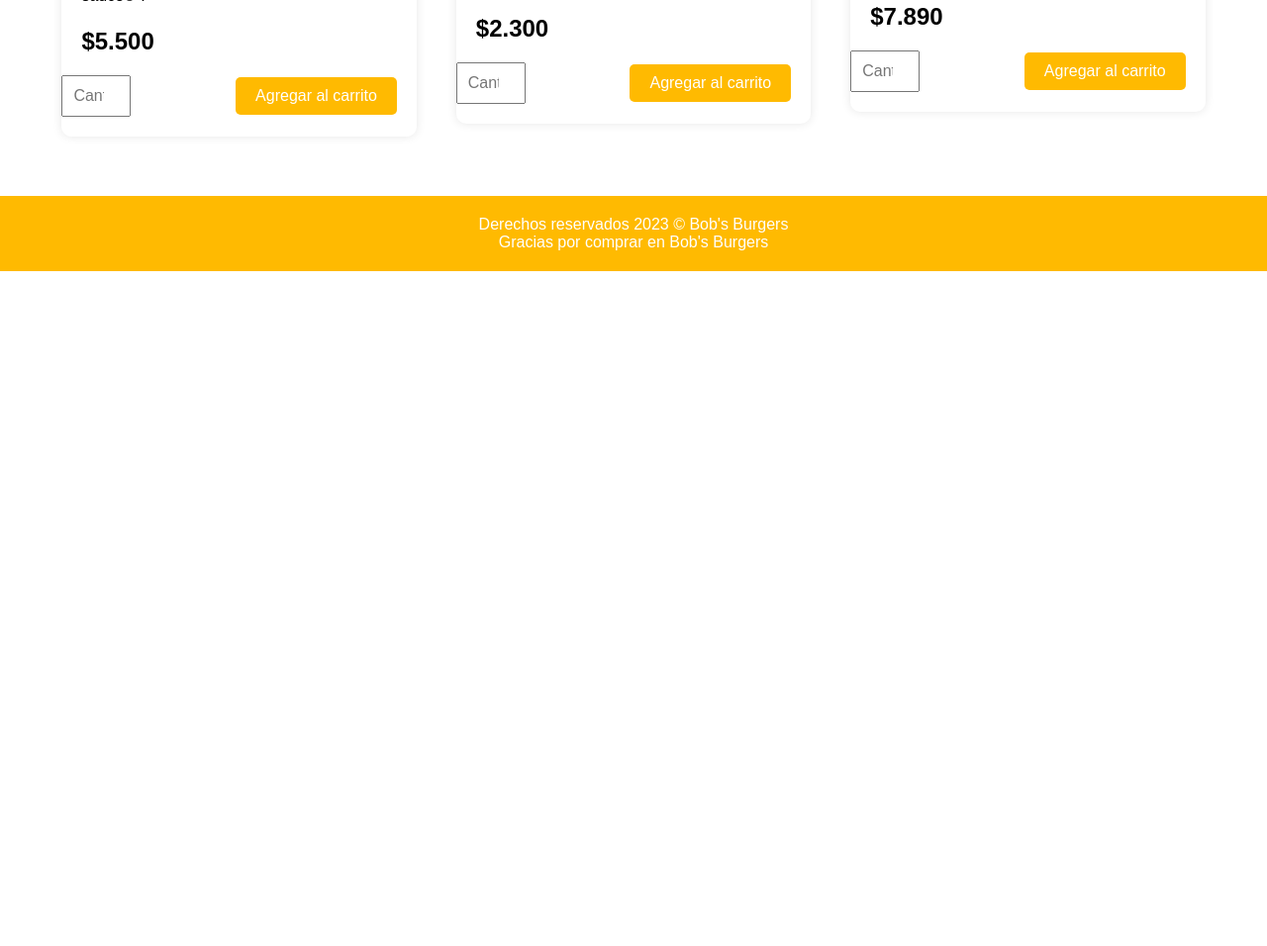
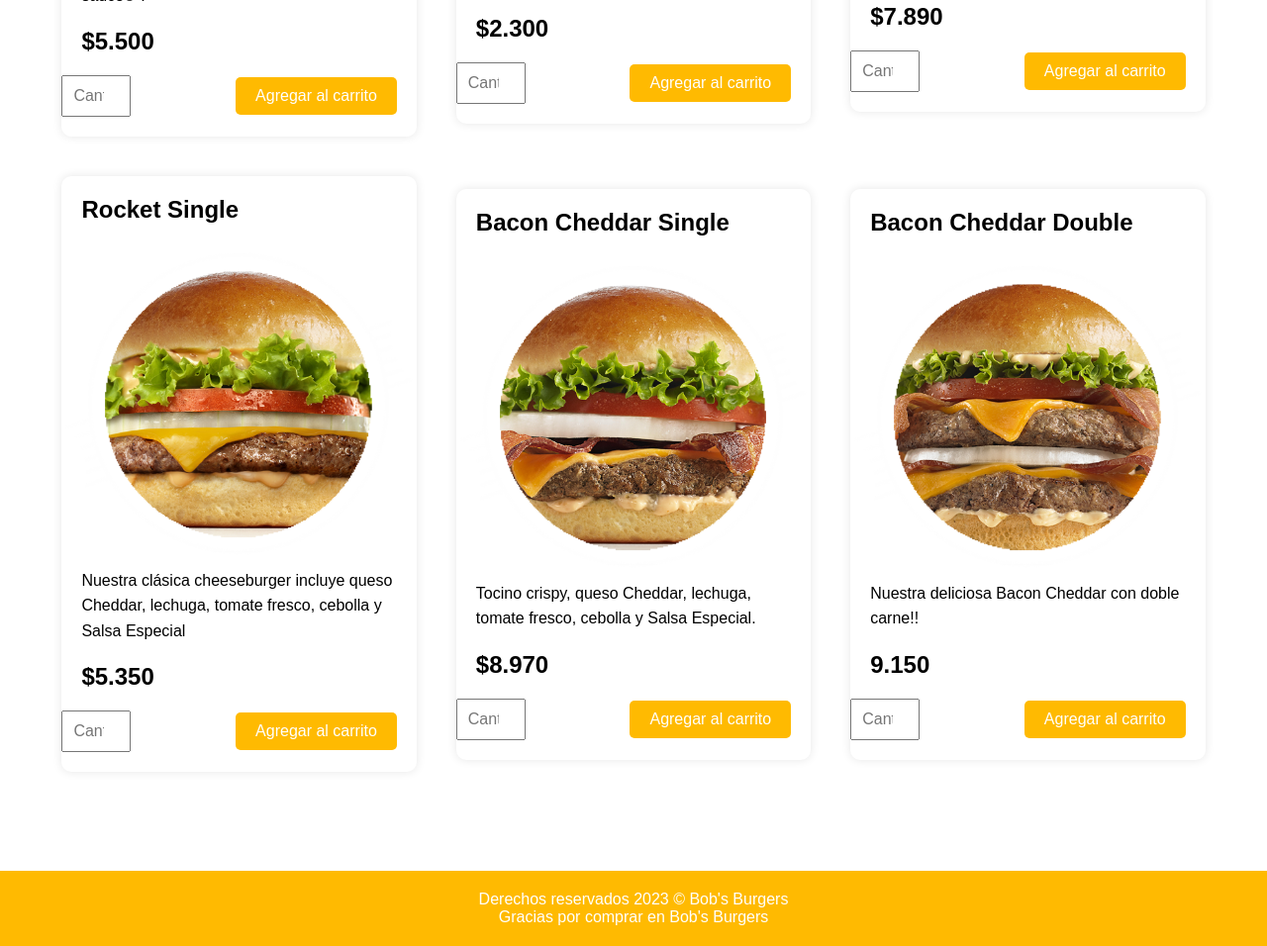
Before and after one commit to Danilovich4k/website-project, a plain HTML site: page home.html in a window 1280 px wide. Shown: the part 1642-2598 px from the top of the page at 99% size. Before the commit the page ends 1916 px from the top, so only its background shows below. Drawn offline with Linux system fonts and the light colour scheme.

Commit message:
Update home.html

```diff
--- a/home.html
+++ b/home.html
@@ -7,12 +7,12 @@
   <title>Bob's Burgers</title>
   <link rel="stylesheet" href="style.css">
 </head>
- <br>
 
 <body>
   <header>
     <a href="#" class="logo"><img src="img/logo.jpg" alt="Bob's Burgers"></a>
   </header>
+   <br>
 
   <main>
     <h1>Nuestro menú</h1>
@@ -90,13 +90,47 @@
             <button type="submit">Agregar al carrito</button>
           </form>
         </div>
+
+        <div class="product-row">
+          <div class="product">
+            <h2> Rocket Single  </h2>
+            <img src="img/Hamburguesa7.png" alt="Hamburguesa sencilla">
+            <p>Nuestra clásica cheeseburger incluye queso Cheddar, lechuga, tomate fresco, cebolla y Salsa Especial</p>
+            <span>$5.350</span>
+            <form>
+              <input type="number" placeholder="Cantidad">
+              <button type="submit">Agregar al carrito</button>
+            </form>
+          </div>
+
+
+          <div class="product">
+            <h2> Bacon Cheddar Single </h2>
+            <img src="img/Hamburguesa8.png" alt="Hamburguesa doble">
+            <p>Tocino crispy, queso Cheddar, lechuga, tomate fresco, cebolla y Salsa Especial.</p>
+            <span>$8.970</span>
+            <form>
+              <input type="number" placeholder="Cantidad">
+              <button type="submit">Agregar al carrito</button>
+            </form>
+          </div>
+
+          <div class="product">
+            <h2> Bacon Cheddar Double </h2>
+            <img src="img/Hamburguesa9.png" alt="Hamburguesa veggie">
+            <p>Nuestra deliciosa Bacon Cheddar con doble carne!!</p>
+            <span>9.150</span>
+            <form>
+              <input type="number" placeholder="Cantidad">
+              <button type="submit">Agregar al carrito</button>
+            </form>
+          </div>
+        </div>
       </div>
     </main>
-
   <footer>
     <p>Derechos reservados 2023 © Bob's Burgers</p>
     <p>Gracias por comprar en Bob's Burgers</p>
   </footer>
 </body>
-
 </html>
```
Lines whose indentation alone changed are shown as unchanged.
